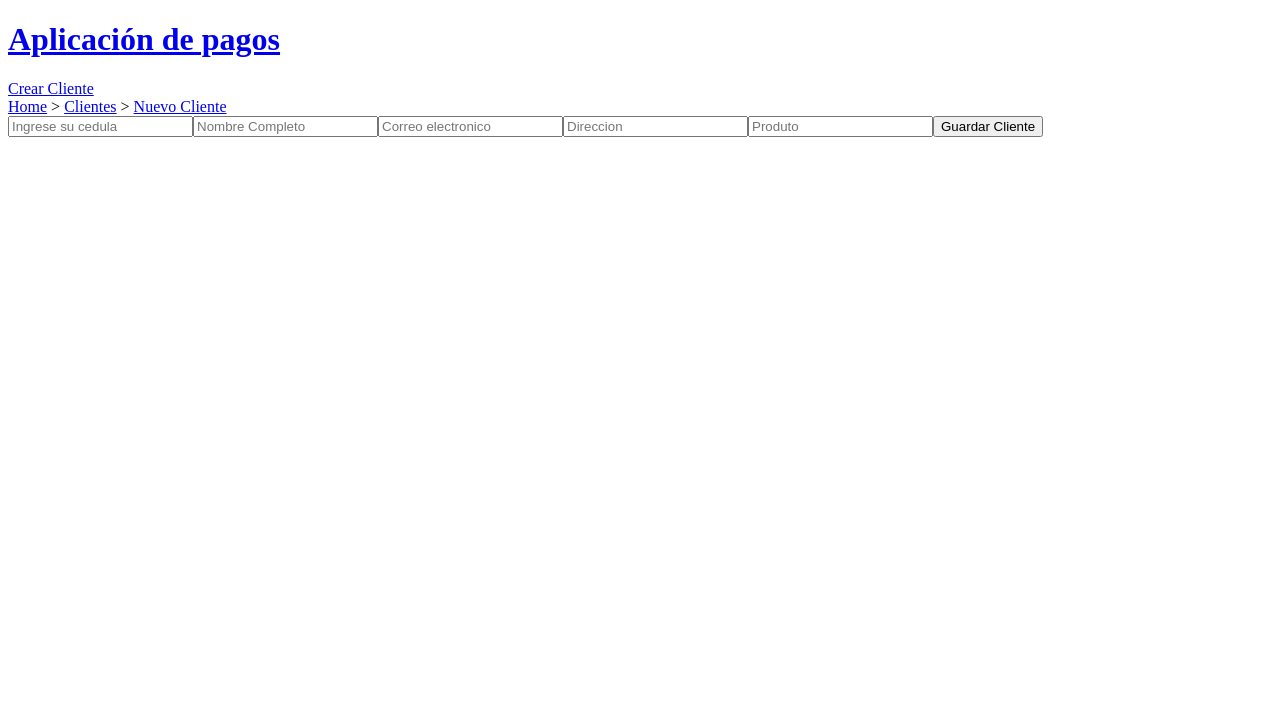
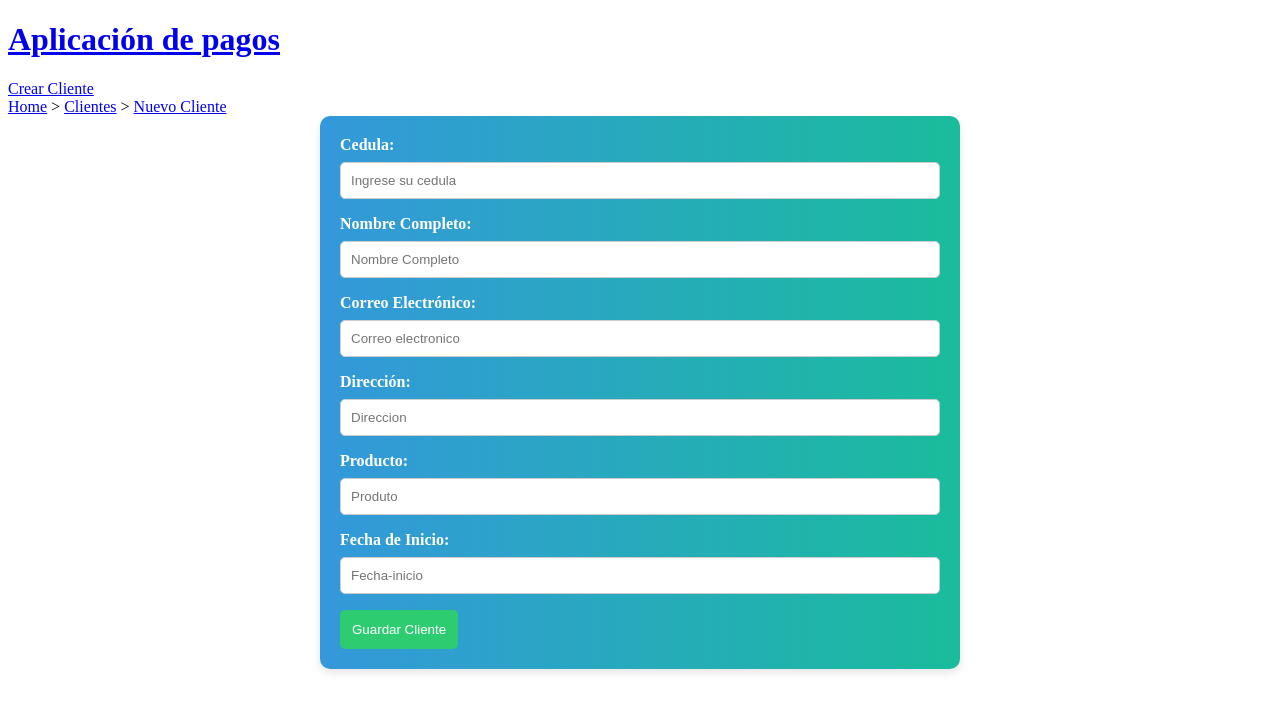
Before and after one commit to Anthony03022002/titulacion, a React (Vite) app in the folder frontend/: page /crear-clientes in a window 1280 px wide. Shown: the top 712 px of the page. Built offline with nearby package versions, Linux system fonts and the light colour scheme.

Commit message:
formulario cliente estilos

```diff
--- a/frontend/src/components/ClientesCard.jsx
+++ b/frontend/src/components/ClientesCard.jsx
@@ -16,6 +16,8 @@ export const ClientesCard = ({clientes}) => {
           <th scope="col">email</th>
           <th scope="col">direccion</th>
           <th scope="col">Producto</th>
+          <th scope="col">Fecha-inicio</th>
+          <th scope="col">Cantidad</th>
         </tr>
       </thead>
       <tbody>
@@ -25,6 +27,9 @@ export const ClientesCard = ({clientes}) => {
           <td >{clientes.email}</td>
           <td>{clientes.direccion}</td>
           <td>{clientes.nombre_producto}</td>
+          <td>{clientes.fecha_inicio}</td>
+          <td>{clientes.cantidad}</td>
+
         </tr>
       </tbody>
     </table>
--- /dev/null
+++ b/frontend/src/pages/ClientesForm.css
@@ -0,0 +1,66 @@
+/* En tu archivo ClientesForm.css */
+
+.clientes-form {
+    max-width: 600px;
+    margin: 0 auto;
+    padding: 20px;
+    border-radius: 10px;
+    background: linear-gradient(to right, #3498db, #1abc9c); /* Degradado de colores */
+    color: white;
+    box-shadow: 0 4px 8px rgba(0, 0, 0, 0.1);
+  }
+
+  label {
+    display: block;
+    margin-bottom: 8px;
+    font-weight: bold;
+  }
+
+  input {
+    width: 100%;
+    padding: 10px;
+    margin-bottom: 16px;
+    box-sizing: border-box;
+    border: 1px solid #ccc;
+    border-radius: 5px;
+  }
+
+  button {
+    background-color: #2ecc71;
+    color: white;
+    padding: 12px;
+    border: none;
+    border-radius: 5px;
+    cursor: pointer;
+    transition: background-color 0.3s ease;
+  }
+
+  button:hover {
+    background-color: #27ae60;
+  }
+
+  /* Estilos adicionales para hacer el formulario horizontal */
+  .form-row {
+    display: flex;
+    justify-content: space-between;
+    margin-bottom: 16px;
+  }
+
+  .form-row input {
+    flex: 1;
+    margin-right: 16px;
+  }
+
+  /* Estilos para la sección de Breadcrumbs */
+  .breadcrumbs {
+    margin-bottom: 20px;
+  }
+
+  .breadcrumbs a {
+    color: white;
+    text-decoration: none;
+  }
+
+  .breadcrumbs a:hover {
+    text-decoration: underline;
+  }
--- a/frontend/src/pages/ClientesForm.jsx
+++ b/frontend/src/pages/ClientesForm.jsx
@@ -1,10 +1,12 @@
-// En el archivo ClientesForm.jsx
+// En tu archivo ClientesForm.jsx
 
 import React from 'react';
 import { useForm } from 'react-hook-form';
 import { createCliente } from '../api/clientes.api';
 import { useNavigate } from 'react-router-dom';
 import Breadcrumbs from './Breadcrumbs';
+import './ClientesForm.css'; // Importa tu archivo CSS
+
 export const ClientesForm = () => {
   const {
     register,
@@ -19,44 +21,61 @@ export const ClientesForm = () => {
     navigate('/clientes');
   });
 
-
-
-
   const breadcrumbsPaths = ['Home', 'Clientes', 'Nuevo Cliente'];
 
   return (
     <div>
       <Breadcrumbs paths={breadcrumbsPaths} />
-      <form onSubmit={onSubmit}>
+      <form className="clientes-form" onSubmit={onSubmit}>
+        <label>Cedula:</label>
         <input
           type="number"
           placeholder="Ingrese su cedula"
           {...register("cedula", { required: true })}
         />
         {errors.cedula && <span>La cedula es requerida</span>}
+
+        <label>Nombre Completo:</label>
         <input
           type="text"
           placeholder="Nombre Completo"
           {...register("nombre_completo", { required: true })}
         />
         {errors.nombre_completo && <span>Este campo es requerido</span>}
+
+        <label>Correo Electrónico:</label>
         <input
           type="email"
           placeholder="Correo electronico"
           {...register("email", { required: true })}
         />
         {errors.email && <span>Este campo es requerido</span>}
+
+        <label>Dirección:</label>
         <input
           type="text"
           placeholder="Direccion"
           {...register("direccion", { required: true })}
         />
         {errors.direccion && <span>Este campo es requerido</span>}
-         <input
+
+        <label>Producto:</label>
+        <input
           type="text"
           placeholder="Produto"
           {...register("nombre_producto", { required: true })}
         />
+
+        <label>Fecha de Inicio:</label>
+        <input
+          type="text"
+          placeholder="Fecha-inicio"
+          {...register("fecha_inicio", { required: true })}
+        />
+
+        {/* Comenta la línea siguiente para ocultar el campo "Cantidad" */}
+        {/* <input type="text" placeholder="Cantidad" {...register("cantidad", { required: true })} />  */}
+
         <button>Guardar Cliente</button>
       </form>
     </div>
```
Also changed, not shown: frontend/src/components/ClientesList.css (added, +28 -0 lines), 2 other files (tests, documents, lock files or other folders).
